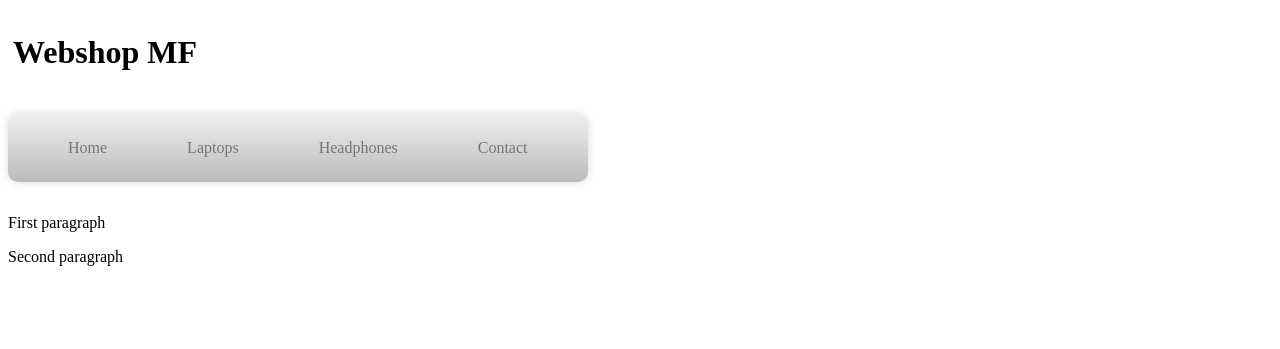
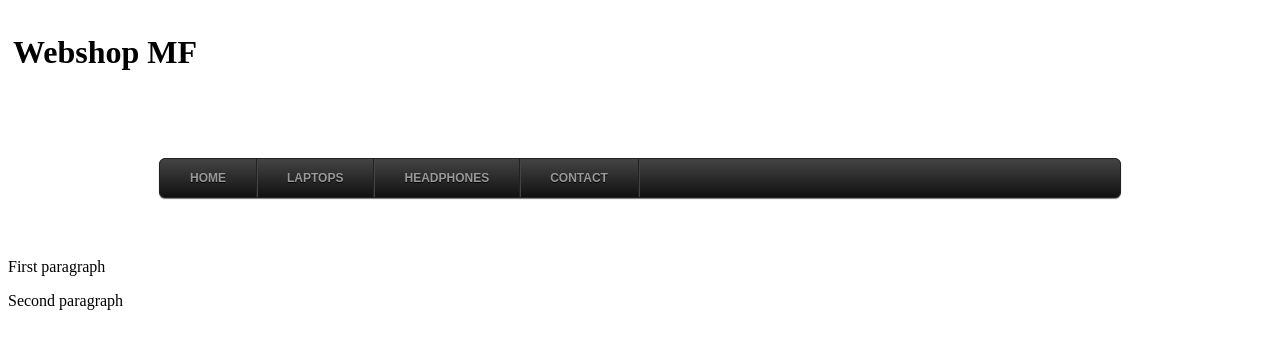
Before and after one commit to Mfrielink/Course--html---php---webshop, a PHP site: page / in a window 1280 px wide. Shown: the top 349 px of the page. Run offline with PHP 8.4, Linux system fonts and the light colour scheme.

Commit message:
Changed menu

```diff
--- a/CSS/styles.css
+++ b/CSS/styles.css
@@ -14,63 +14,120 @@
  color: black
  }
 
-nav ul ul {
-	display: none;
+
+#menu, #menu ul {
+    margin: 0;
+    padding: 0;
+    list-style: none;
 }
 
-nav ul li:hover > ul {
-	display: block;
+#menu {
+    width: 960px;
+    margin: 60px auto;
+    border: 1px solid #222;
+    background-color: #111;
+    background-image: linear-gradient(#444, #111);
+    border-radius: 6px;
+    box-shadow: 0 1px 1px #777;
 }
 
- nav ul {
-	background: #efefef;
-	background: linear-gradient(top, #efefef 0%, #bbbbbb 100%);
-	background: -moz-linear-gradient(top, #efefef 0%, #bbbbbb 100%);
-	background: -webkit-linear-gradient(top, #efefef 0%,#bbbbbb 100%);
-	box-shadow: 0px 0px 9px rgba(0,0,0,0.15);
-	padding: 0 20px;
-	border-radius: 10px;
-	list-style: none;
-	position: relative;
-	display: inline-table;
-}
-nav ul:after {
-	content: "";
-	clear: both;
-	display: block;
+#menu:before,
+#menu:after {
+    content: "";
+    display: table;
 }
 
-nav ul li {
-	float: left;
-}
-nav ul li:hover {
-	background: #4b545f;
-	background: linear-gradient(top, #4f5964 0%, #5f6975 40%);
-	background: -moz-linear-gradient(top, #4f5964 0%, #5f6975 40%);
-	background: -webkit-linear-gradient(top, #4f5964 0%,#5f6975 40%);
-}
-nav ul li:hover a {
-	color: #fff;
+#menu:after {
+    clear: both;
 }
 
-nav ul li a {
-	display: block; padding: 25px 40px;
-	color: #757575; text-decoration: none;
+#menu {
+    zoom:1;
 }
-nav ul ul {
-	background: #5f6975; border-radius: 0px; padding: 0;
-	position: absolute; top: 100%;
+
+#menu li {
+    float: left;
+    border-right: 1px solid #222;
+    box-shadow: 1px 0 0 #444;
+    position: relative;
 }
-nav ul ul li {
-	float: none;
-	border-top: 1px solid #6b727c;
-	border-bottom: 1px solid #575f6a;
-	position: relative;
+
+#menu a {
+    float: left;
+    padding: 12px 30px;
+    color: #999;
+    text-transform: uppercase;
+    font: bold 12px Arial, Helvetica;
+    text-decoration: none;
+    text-shadow: 0 1px 0 #000;
 }
-nav ul ul li a {
-	padding: 15px 40px;
-	color: #fff;
+
+#menu li:hover > a {
+    color: #fafafa;
 }
-nav ul ul li a:hover {
-	background: #4b545f;
+
+*html #menu li a:hover { /* IE6 only */
+    color: #fafafa;
 }
+
+#menu ul {
+    margin: 80px 0 0 0;
+    _margin: 0; /*IE6 only*/
+    opacity: 0;
+    visibility: hidden;
+    position: absolute;
+    left: 0px;
+    top: 0px;
+    z-index: -1;
+    background: #444;
+    background: linear-gradient(#444, #111);
+    box-shadow: 0 -1px 0 rgba(255,255,255,.3);
+    border-radius: 3px;
+
+    transition: all .2s ease-in-out;
+}
+
+#menu li:hover > ul {
+    opacity: 1;
+    visibility: visible;
+    margin: 0;
+    display:  inline;
+}
+
+
+
+#menu ul ul {
+    margin: 20px 0 0 0;
+    _margin: 0; /*IE6 only*/
+    opacity: 0;
+    visibility: hidden;
+    position: absolute;
+    top: 38px;
+    left: 0;
+    z-index: 1;
+    background: #444;
+    background: linear-gradient(#444, #111);
+    box-shadow: 0 -1px 0 rgba(255,255,255,.3);
+    border-radius: 3px;
+    transition: all .2s ease-in-out;
+    display: inline;
+}
+
+#menu ul li {
+    float: left;
+    border-right: 1px solid #222;
+    box-shadow: 1px 0 0 #444;
+    display:  inline;
+}
+
+
+
+#menu ul a {
+    float: left;
+    padding: 12px 30px;
+    color: #999;
+    text-transform: uppercase;
+    font: bold 12px Arial, Helvetica;
+    text-decoration: none;
+    text-shadow: 0 1px 0 #000;
+}
--- a/index.html
+++ b/index.html
@@ -7,13 +7,15 @@
 
 	<body>
 
+
+	<div id="container">
 		<div id="header">
 			<h1>Webshop MF</h1>
 		</div>
 
 
-		<nav>
-			<ul>
+
+			<ul id="menu">
 				<li><a href="#">Home</a></li>
 				<li><a href="#">Laptops</a>
 					<ul>
@@ -33,7 +35,7 @@
 				</li>
 				<li><a href="#">Contact</a></li>
 			</ul>
-		</nav>
+
 
 		<div id="section">
 		<p>
@@ -45,7 +47,7 @@
 		</div>
 
 
-
+		</div>
 	</body>
 
 
```
